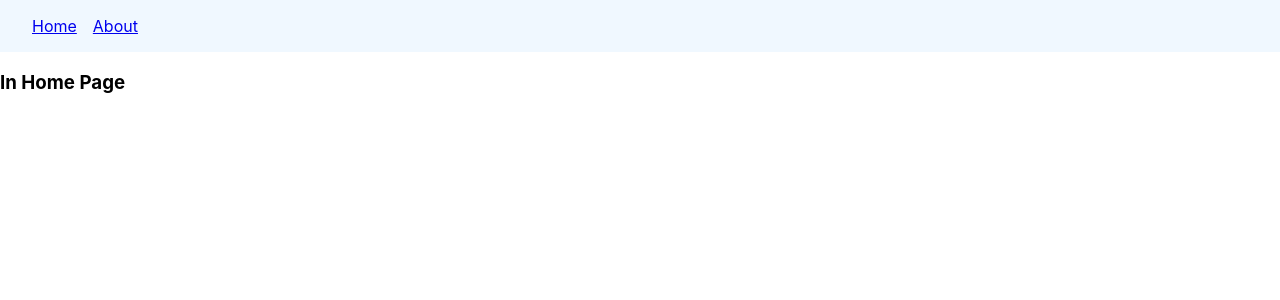
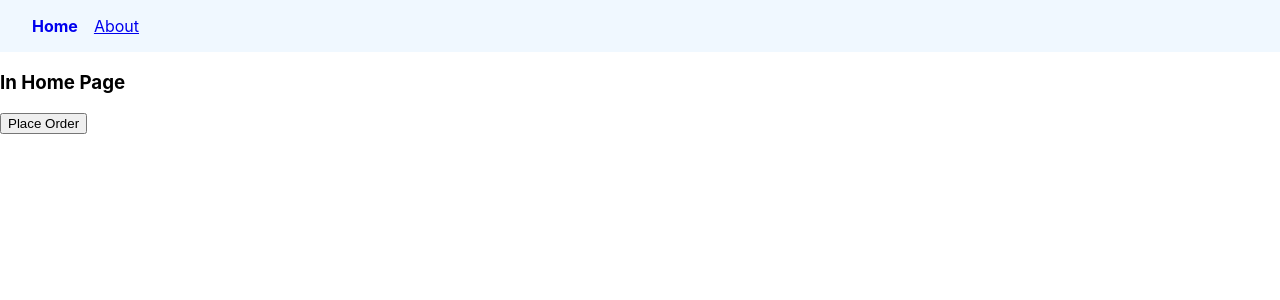
Before and after one commit to harishtm/react-router-exmp, a React (Create React App) app: page / in a window 1280 px wide. Shown: the top 300 px of the page. Built offline with nearby package versions, Linux system fonts and the light colour scheme.

Commit message:
useNavigate hook

```diff
--- a/src/App.js
+++ b/src/App.js
@@ -3,6 +3,7 @@ import './App.css';
 import { Home } from './components/Home';
 import { About } from './components/About';
 import { Navbar } from './components/Navbar';
+import { OrderSummary } from './components/OrderSummary';
 
 function App() {
   return (
@@ -11,6 +12,7 @@ function App() {
       <Routes>
         <Route path='/' element={<Home/>}/>
         <Route path='about' element={<About/>}/>
+        <Route path='order-summary' element={<OrderSummary/>}/>
       </Routes>
 
     </>
--- a/src/components/Home.jsx
+++ b/src/components/Home.jsx
@@ -1,7 +1,22 @@
+import { useNavigate } from "react-router-dom"
+
 export const Home = () => {
+
+    const navigate = useNavigate();
     return (
         <>
             <h3>In Home Page</h3>
+            {/*
+                navigate('order-summary', {replace: true}
+                navigate function accepts an optional object parameter
+                setting replace to true will replace history
+
+                navigate(path); // PUSH, navigate
+                navigate(path, { replace: true }); // REPLACE, redirect
+            */}
+            <button onClick={() => navigate('order-summary')}>
+                Place Order
+            </button>
         </>
     )
 }
--- a/src/components/Navbar.js
+++ b/src/components/Navbar.js
@@ -1,10 +1,17 @@
-import { Link } from "react-router-dom";
+import { NavLink } from "react-router-dom";
 
 export const Navbar = () => {
+
+    const navLinkStyle = ({isActive}) => {
+        return {
+            textDecoration: isActive ? 'none' : 'underline',
+            fontWeight: isActive ? 'bold' : 'normal'
+        }
+    }
     return (
         <nav>
-            <Link to='/'>Home</Link>
-            <Link to='/about'>About</Link>
+            <NavLink style={navLinkStyle} to='/'>Home</NavLink>
+            <NavLink style={navLinkStyle} to='/about'>About</NavLink>
         </nav>
     )
 }
--- /dev/null
+++ b/src/components/OrderSummary.jsx
@@ -0,0 +1,12 @@
+import React from "react";
+import { useNavigate } from "react-router-dom";
+
+export const OrderSummary = () => {
+    const navigate = useNavigate()
+    return (
+        <>
+            <h4>Order Placed</h4>
+            <button onClick={() => navigate(-1)}>Go Back</button>
+        </>
+    )
+}
--- a/src/index.css
+++ b/src/index.css
@@ -20,3 +20,8 @@ nav {
 nav a {
   margin-right: 16px;
 }
+
+/* nav a.active {
+  text-decoration: none;
+  font-weight: bold;
+} */
```
